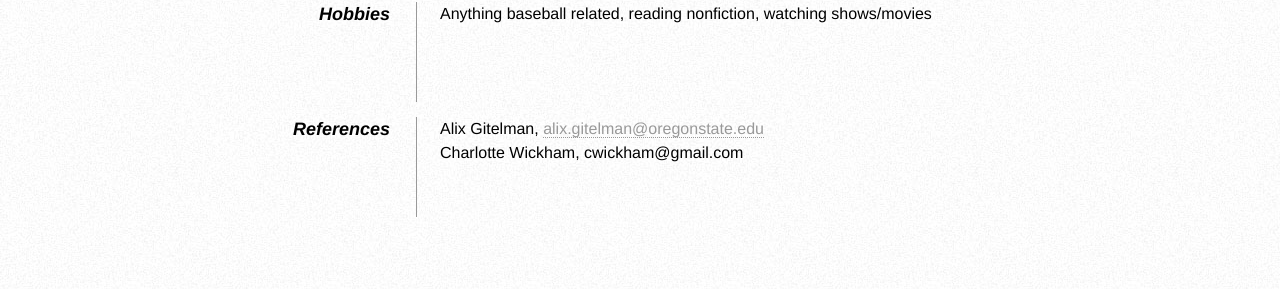
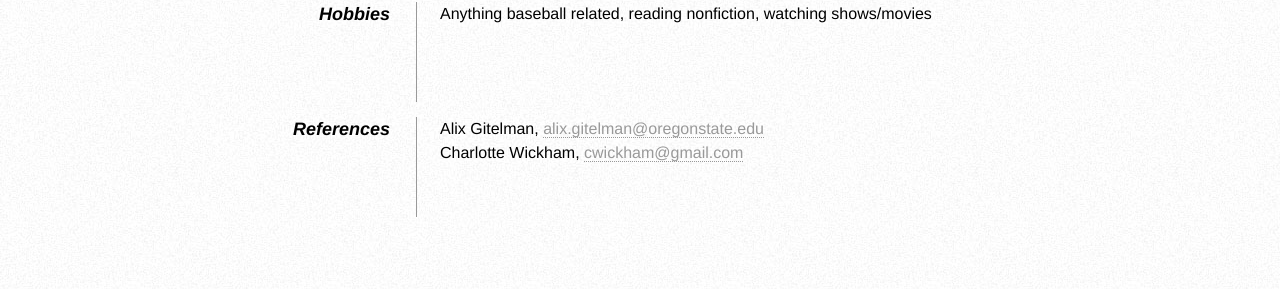
Before and after one commit to cwcomiskey/cwcomiskey.github.io, a Jekyll site: the page resume/index.html, which Jekyll copies as it is, in a window 1280 px wide. Shown: the part 1069-1358 px from the top of the page. Built offline with Jekyll 4.4.1, drawn with Linux system fonts in a browser that asks for light colours.

Commit message:
Update index.html

```diff
--- a/resume/index.html
+++ b/resume/index.html
@@ -118,8 +118,8 @@
             <dt>References</dt>
             <dd>Alix Gitelman, <a class="email" href="mailto:alix.gitelman@oregonstate.edu">alix.gitelman@oregonstate.edu</a> </dd>
              <!-- Email:  -->
-            <dd>Charlotte Wickham, cwickham@gmail.com</dd>
-             <!-- Email: <a class="email" href="mailto:cwickham@gmail.com">cwickham@gmail.com</a> -->
+            <dd>Charlotte Wickham, <a class="email" href="mailto:cwickham@gmail.com">cwickham@gmail.com</a> </dd>
+             <!-- This is a comment!!  -->
             <dd class="clear"></dd>
         </dl>
 
```
